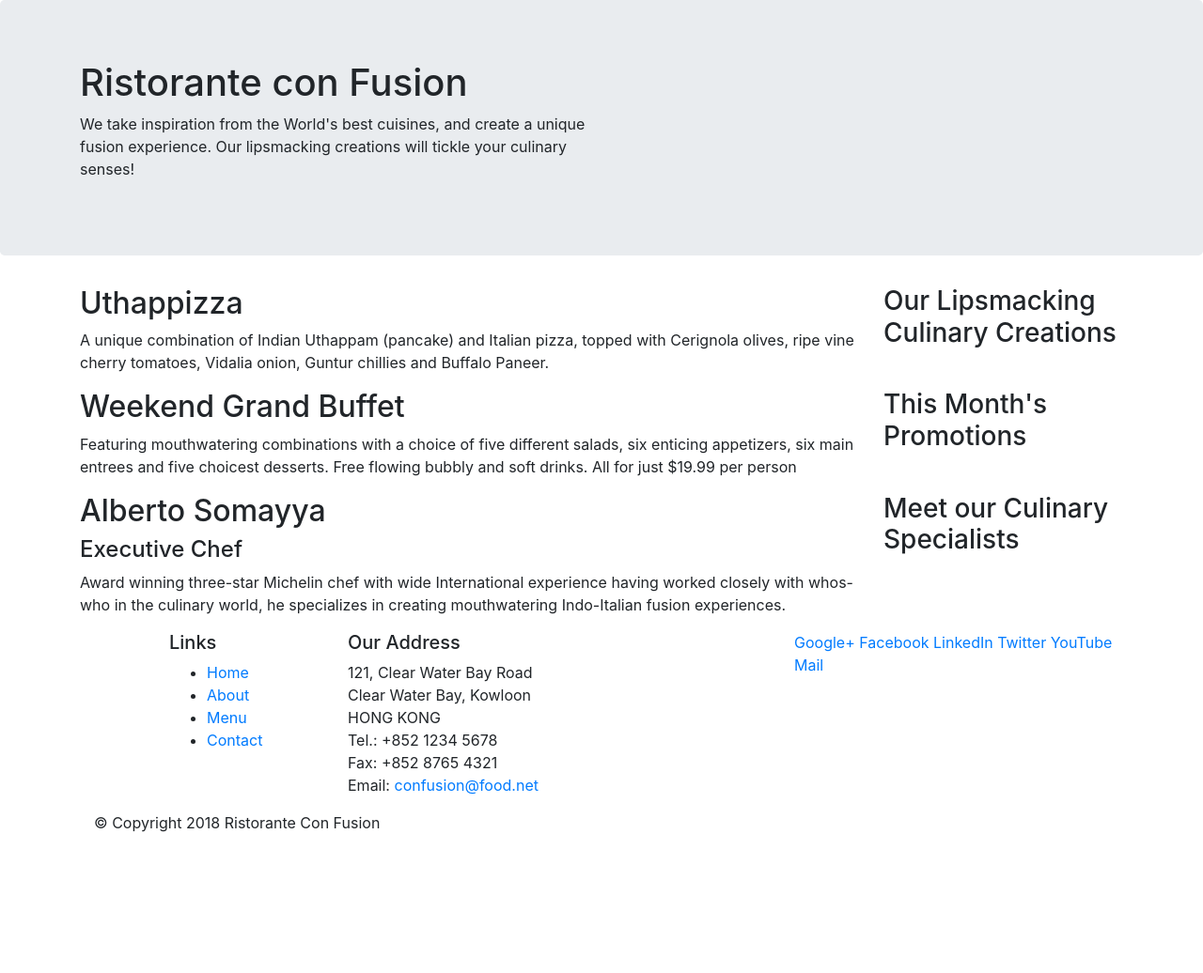
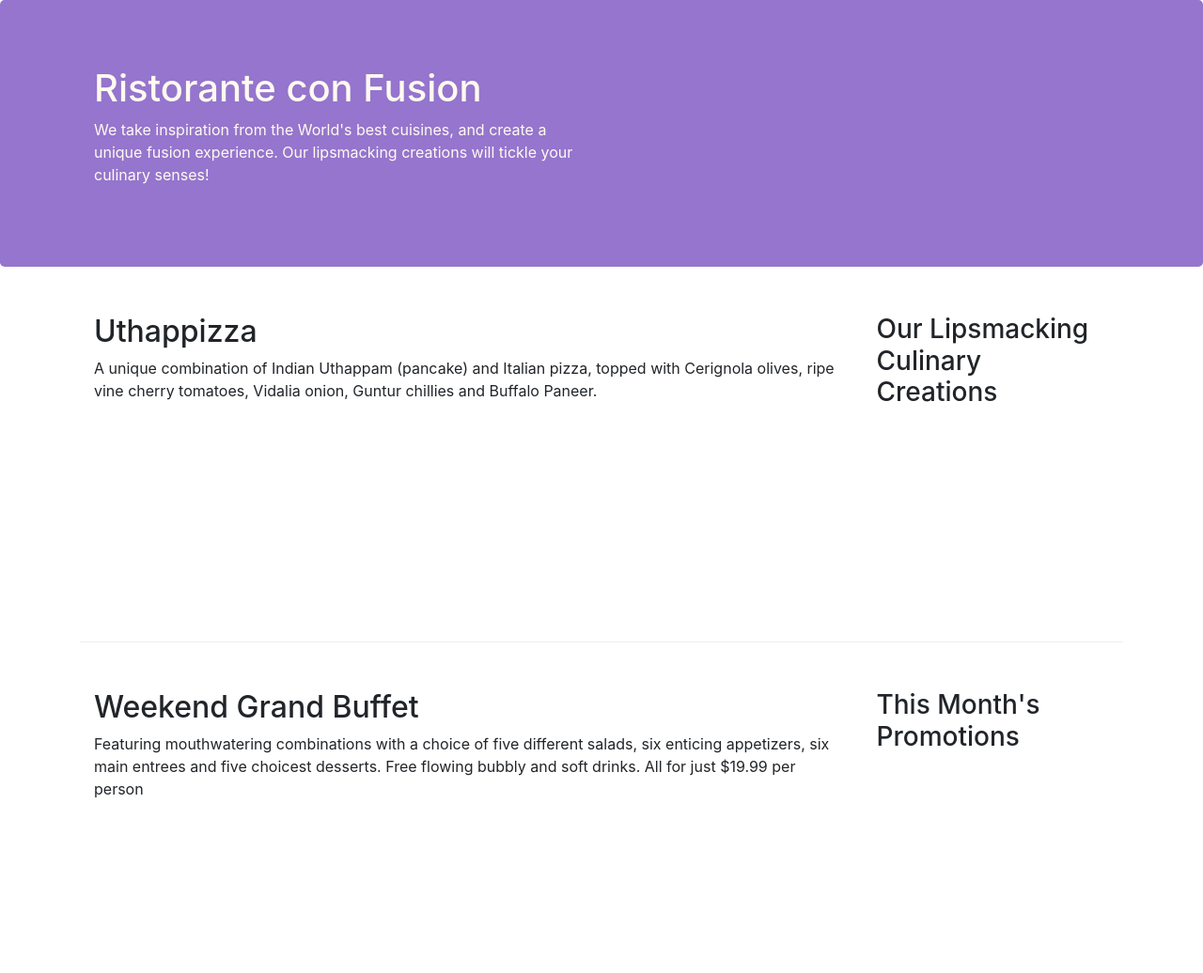
Before and after one commit to alan357/conFusion, a website: page index.html in a window 1280 px wide. Shown: the top 1036 px of the page at 94% size. Before the commit the page ends 904 px from the top, so only its background shows below. Drawn offline with nearby package versions, Linux system fonts and the light colour scheme.

Commit message:
Assignment 1

```diff
--- /dev/null
+++ b/aboutus.html
@@ -0,0 +1,117 @@
+<!DOCTYPE html>
+<html lang="en">
+
+<head>
+
+    <!-- Required meta tags always come first -->
+    <meta charset="utf-8">
+    <meta name="viewport" content="width=device-width, initial-scale=1, shrink-to-fit=no">
+    <meta http-equiv="x-ua-compatible" content="ie=edge">
+
+    <!-- Bootstrap CSS -->
+    <link rel="stylesheet" href="node_modules/bootstrap/dist/css/bootstrap.min.css">
+    <link rel="stylesheet" type="text/css" href="css/styles.css">
+
+    <title>Ristorante Con Fusion: About Us</title>
+
+</head>
+
+<body>
+
+    <header class="jumbotron">
+        <div class="container">
+            <div class="row row-header">
+                <div class="col-12 col-sm-6">
+                    <h1>Ristorante con Fusion</h1>
+                    <p>We take inspiration from the World's best cuisines, and create a unique fusion experience. Our lipsmacking creations will tickle your culinary senses!</p>
+                </div>
+                <div class="col-12 col-sm">
+                </div>
+            </div>
+        </div>
+    </header>
+
+    <div class="container">
+        <div class="row">
+            <div class="col">
+               <h3>About Us</h3>
+               <hr>
+            </div>
+        </div>
+
+        <div class="row row-content">
+            <div class="col-12 col-sm-6">
+                <h2>Our History</h2>
+                <p>Started in 2010, Ristorante con Fusion quickly established itself as a culinary icon par excellence in Hong Kong. With its unique brand of world fusion cuisine that can be found nowhere else, it enjoys patronage from the A-list clientele in Hong Kong.  Featuring four of the best three-star Michelin chefs in the world, you never know what will arrive on your plate the next time you visit us.</p>
+                <p>The restaurant traces its humble beginnings to <em>The Frying Pan</em>, a successful chain started by our CEO, Mr. Peter Pan, that featured for the first time the world's best cuisines in a pan.</p>
+            </div>
+            <div>
+            </div>
+        </div>
+
+        <div class="row row-content">
+            <div class="col">
+                <h2>Corporate Leadership</h2>
+                <h3>Peter Pan <small>Chief Epicurious Officer</small></h3>
+                <p class="d-none d-sm-block">Our CEO, Peter, credits his hardworking East Asian immigrant parents who undertook the arduous journey to the shores of America with the intention of giving their children the best future. His mother's wizardy in the kitchen whipping up the tastiest dishes with whatever is available inexpensively at the supermarket, was his first inspiration to create the fusion cuisines for which <em>The Frying Pan</em> became well known. He brings his zeal for fusion cuisines to this restaurant, pioneering cross-cultural culinary connections.</p>
+                <h3>Dhanasekaran Witherspoon <small>Chief Food Officer</small></h3>
+                <p class="d-none d-sm-block">Our CFO, Danny, as he is affectionately referred to by his colleagues, comes from a long established family tradition in farming and produce. His experiences growing up on a farm in the Australian outback gave him great appreciation for varieties of food sources. As he puts it in his own words, <em>Everything that runs, wins, and everything that stays, pays!</em></p>
+                <h3>Agumbe Tang <small>Chief Taste Officer</small></h3>
+                <p class="d-none d-sm-block">Blessed with the most discerning gustatory sense, Agumbe, our CTO, personally ensures that every dish that we serve meets his exacting tastes. Our chefs dread the tongue lashing that ensues if their dish does not meet his exacting standards. He lives by his motto, <em>You click only if you survive my lick.</em></p>
+                <h3>Alberto Somayya <small>Executive Chef</small></h3>
+                <p class="d-none d-sm-block">Award winning three-star Michelin chef with wide International experience having worked closely with whos-who in the culinary world, he specializes in creating mouthwatering Indo-Italian fusion experiences. He says, <em>Put together the cuisines from the two craziest cultures, and you get a winning hit! Amma Mia!</em></p>
+            </div>
+       </div>
+
+    </div>
+
+    <footer class="footer">
+        <div class="container">
+            <div class="row">
+                <div class="col-4 offset-1 col-sm-2">
+                    <h5>Links</h5>
+                    <ul class="list-unstyled">
+                        <li><a href="#">Home</a></li>
+                        <li><a href="#">About</a></li>
+                        <li><a href="#">Menu</a></li>
+                        <li><a href="#">Contact</a></li>
+                    </ul>
+                </div>
+                <div class="col-7 col-sm-5">
+                    <h5>Our Address</h5>
+                    <address>
+		              121, Clear Water Bay Road<br>
+		              Clear Water Bay, Kowloon<br>
+		              HONG KONG<br>
+		              Tel.: +852 1234 5678<br>
+		              Fax: +852 8765 4321<br>
+		              Email: <a href="mailto:confusion@food.net">confusion@food.net</a>
+		           </address>
+                </div>
+                <div class="col-12 col-sm-4 align-self-center">
+                    <div class="text-center">
+                        <a href="http://google.com/+">Google+</a>
+                        <a href="http://www.facebook.com/profile.php?id=">Facebook</a>
+                        <a href="http://www.linkedin.com/in/">LinkedIn</a>
+                        <a href="http://twitter.com/">Twitter</a>
+                        <a href="http://youtube.com/">YouTube</a>
+                        <a href="mailto:">Mail</a>
+                    </div>
+                </div>
+           </div>
+           <div class="row justify-content-center">
+                <div class="col-auto">
+                    <p>© Copyright 2018 Ristorante Con Fusion</p>
+                </div>
+           </div>
+        </div>
+    </footer>
+
+    <!-- jQuery first, then Popper.js, then Bootstrap JS. -->
+    <script src="node_modules/jquery/dist/jquery.slim.min.js"></script>
+    <script src="node_modules/popper.js/dist/umd/popper.min.js"></script>
+    <script src="node_modules/bootstrap/dist/js/bootstrap.min.js"></script>
+
+</body>
+
+</html>
--- /dev/null
+++ b/css/styles.css
@@ -0,0 +1,30 @@
+.row-header{
+    margin:0px auto;
+    padding:0px;
+}
+
+.row-content {
+    margin:0px auto;
+    padding: 50px 0px 50px 0px;
+    border-bottom: 1px ridge;
+    min-height:400px;
+}
+
+.footer{
+    background-color: #D1C4E9;
+    margin:0px auto;
+    padding: 20px 0px 20px 0px;
+}
+
+.jumbotron {
+    padding:70px 30px 70px 30px;
+    margin:0px auto;
+    background: #9575CD ;
+    color:floralwhite;
+}
+
+address{
+    font-size:80%;
+    margin:0px;
+    color:#0f0f0f;
+}
--- a/index.html
+++ b/index.html
@@ -2,13 +2,15 @@
 <html lang="en">
 
 <head>
-     <!-- Required meta tags always come first -->
+    <!-- Required meta tags always come first -->
     <meta charset="utf-8">
     <meta name="viewport" content="width=device-width, initial-scale=1, shrink-to-fit=no">
     <meta http-equiv="x-ua-compatible" content="ie=edge">
 
     <!-- Bootstrap CSS -->
     <link rel="stylesheet" href="node_modules/bootstrap/dist/css/bootstrap.min.css">
+    <link href="css/styles.css" rel="stylesheet">
+
     <title>Ristorante Con Fusion</title>
 </head>
 
@@ -16,7 +18,7 @@
 
     <header class="jumbotron">
         <div class="container">
-            <div class="row">
+            <div class="row row-header">
                 <div class="col-12 col-sm-6">
                     <h1>Ristorante con Fusion</h1>
                     <p>We take inspiration from the World's best cuisines, and create a unique fusion experience. Our lipsmacking creations will tickle your culinary senses!</p>
@@ -28,45 +30,45 @@
     </header>
 
     <div class="container">
-        <div class="row">
+        <div class="row row-content">
             <div class="col-12 col-sm-4 col-md-3 order-sm-last">
                 <h3>Our Lipsmacking Culinary Creations</h3>
             </div>
             <div class="col col-sm col-md order-sm-first">
                 <h2>Uthappizza</h2>
-                <p>A unique combination of Indian Uthappam (pancake) and Italian pizza, topped with Cerignola olives, ripe vine cherry tomatoes, Vidalia onion, Guntur chillies and Buffalo Paneer.</p>
+                <p class="d-none d-sm-block">A unique combination of Indian Uthappam (pancake) and Italian pizza, topped with Cerignola olives, ripe vine cherry tomatoes, Vidalia onion, Guntur chillies and Buffalo Paneer.</p>
             </div>
         </div>
 
 
-        <div class="row">
+        <div class="row row-content">
             <div class="col-12 col-sm-4 col-md-3 order-sm-last">
                 <h3>This Month's Promotions</h3>
             </div>
             <div class="col col-sm col-md order-sm-first">
                 <h2>Weekend Grand Buffet</h2>
-                <p>Featuring mouthwatering combinations with a choice of five different salads, six enticing appetizers, six main entrees and five choicest desserts. Free flowing bubbly and soft drinks. All for just $19.99 per person </p>
+                <p class="d-none d-sm-block">Featuring mouthwatering combinations with a choice of five different salads, six enticing appetizers, six main entrees and five choicest desserts. Free flowing bubbly and soft drinks. All for just $19.99 per person </p>
             </div>
         </div>
 
-        <div class="row">
+        <div class="row row-content">
             <div class="col-12 col-sm-4 col-md-3 order-sm-last">
                 <h3>Meet our Culinary Specialists</h3>
             </div>
             <div class="col col-sm col-md order-sm-first">
                 <h2>Alberto Somayya</h2>
                 <h4>Executive Chef</h4>
-                <p>Award winning three-star Michelin chef with wide International experience having worked closely with whos-who in the culinary world, he specializes in creating mouthwatering Indo-Italian fusion experiences. </p>
+                <p class="d-none d-sm-block">Award winning three-star Michelin chef with wide International experience having worked closely with whos-who in the culinary world, he specializes in creating mouthwatering Indo-Italian fusion experiences. </p>
             </div>
         </div>
     </div>
 
-    <footer>
+    <footer class="footer">
         <div class="container">
             <div class="row">
                 <div class="col-4 col-sm-2 offset-1">
                     <h5>Links</h5>
-                    <ul>
+                    <ul class="list-unstyled>
                         <li><a href="#">Home</a></li>
                         <li><a href="#">About</a></li>
                         <li><a href="#">Menu</a></li>
```
Also changed, not shown: screencaptures/screencapture-about-us-xs-screen.png (added), screencaptures/screencapture-regular-screen.png (added), 1 other file.
